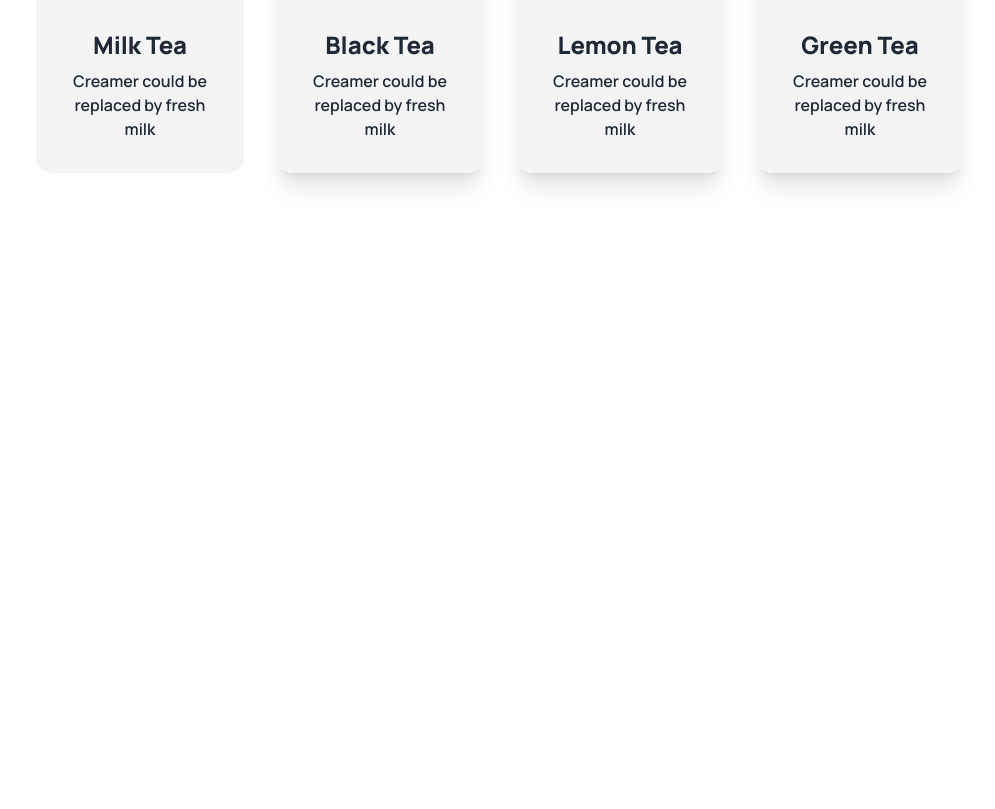
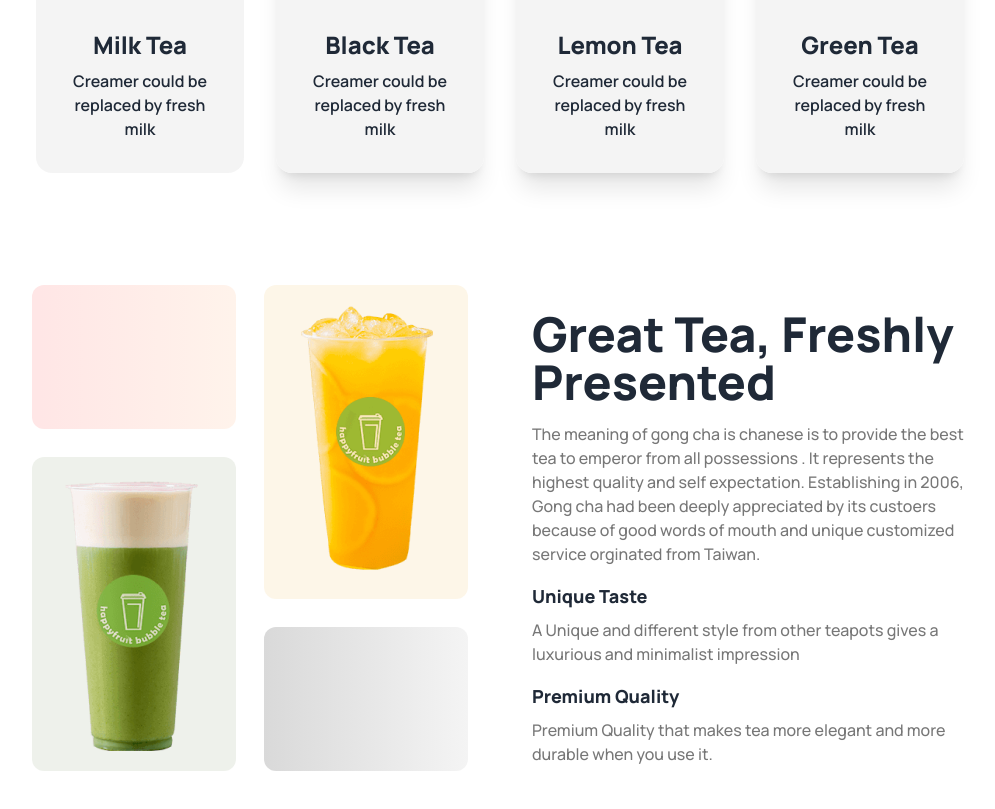
Before and after one commit to RakibHossen678/Tea_House, a plain HTML site: page index.html in a window 1280 px wide. Shown: the part 1284-2093 px from the top of the page, without its empty margins (140-1135 px from the left). Before the commit the page ends 1537 px from the top, so only its background shows below. Drawn offline with nearby package versions, Linux system fonts and the light colour scheme.

Commit message:
added tea section

```diff
--- a/index.html
+++ b/index.html
@@ -28,7 +28,7 @@
       </script>
 </head>
 <body class="font-manrope">
-  <header class="lg:w-3/4 mx-auto">
+  <header class=" lg:w-3/4 mx-auto">
     <div class="hero min-h-screen bg-base-100">
         <div class="hero-content flex-col lg:flex-row-reverse ">
           <div class="relative">
@@ -94,6 +94,27 @@
                 </div>
               </div>
       </section>
+
+      <section class="my-28 flex items-center flex-col lg:flex-row lg:gap-10">
+        <div class="grid grid-cols-1 gap-7 lg:grid-cols-2 lg:flex-1 mb-7 px-3 ">
+          <div class="opacity-10 rounded-xl bg-gradient-to-r from-[#F00] to-[#FF8938]  min-h-36 w-auto"></div>
+          <div class="row-span-2 rounded-xl bg-[#E6A6231A]" >
+            <img class="mx-auto py-5" src="assets/images/fresh-1.png" alt="">
+          </div>
+          <div class="row-span-2 rounded-xl bg-[#5776391A]"><img class="mx-auto py-5" src="assets/images/fresh-2.png" alt=""></div>
+          <div class=" rounded-xl  bg-gradient-to-r from-[#D9D9D9] to-[#F4F4F4] min-h-36 w-80 lg:w-auto"></div>
+        </div>
+        <div class="px-3 text-center lg:text-start lg:flex-1">
+          <h1 class="text-5xl font-extrabold mb-4">Great Tea, Freshly Presented</h1>
+          <p class="text-base font-medium mb-4 text-[#777]">The meaning of gong cha is chanese is to provide the best tea to emperor from all possessions . It represents the highest quality and self expectation. Establishing in 2006, Gong cha had been deeply appreciated by its custoers  because of good words of mouth and unique customized service orginated from Taiwan.</p>
+
+          <h4 class="font-extrabold mb-2 text-lg">Unique Taste</h4>
+          <p class="text-base font-medium mb-4 text-[#777]">A Unique and different style from other teapots gives a luxurious and minimalist impression</p>
+          <h4 class="font-extrabold mb-2 text-lg">Premium Quality</h4>
+          <p class="text-base font-medium mb-2 text-[#777]">Premium Quality that makes tea more elegant and more durable when you use it.</p>
+        </div>
+
+      </section>
   </main>
 </body>
 </html>
```
